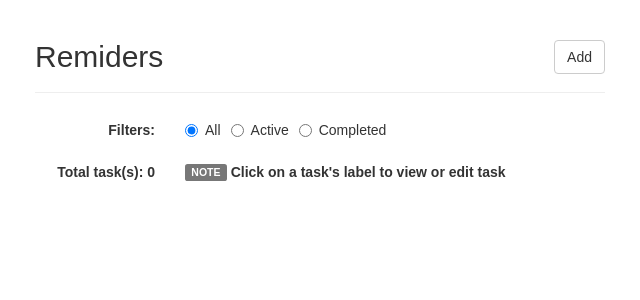
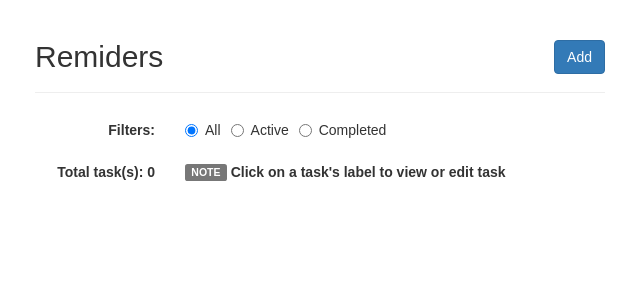
Before and after one commit to theerapatk/todo-list-app, a React (Create React App) app: page / in a window 1280 px wide. Shown: the top 300 px of the page, without its empty margins (320-960 px from the left). Built offline with nearby package versions, Linux system fonts and the light colour scheme.

Commit message:
Reorganised project structure

```diff
--- a/src/App.js
+++ b/src/App.js
@@ -1,5 +1,5 @@
 import React, { Component } from 'react';
-import './App.css';
+import './css/App.css';
 import TodoApp from './TodoApp';
 
 class App extends Component {
--- a/src/header-and-filter/TodoHeader.js
+++ b/src/header-and-filter/TodoHeader.js
@@ -7,7 +7,7 @@ class TodoHeader extends Component {
       <div className='page-header'>
         <div className='btn-toolbar pull-right'>
             <div className='btn-group'>
-                <Button onClick={this.props.onClickAddBotton}>Add</Button>
+                <Button bsStyle="primary" onClick={this.props.onClickAddBotton}>Add</Button>
             </div>
         </div>
         <h2>{this.props.headerText}</h2>
--- a/src/index.js
+++ b/src/index.js
@@ -1,7 +1,7 @@
 import React from 'react';
 import ReactDOM from 'react-dom';
 import App from './App';
-import './index.css';
+import './css/index.css';
 
 ReactDOM.render(
   <App />,
```
Also changed, not shown: src/AppModel.js (deleted, +0 -9 lines), src/css/App.css (renamed from src/App.css), src/css/index.css (renamed from src/index.css).
